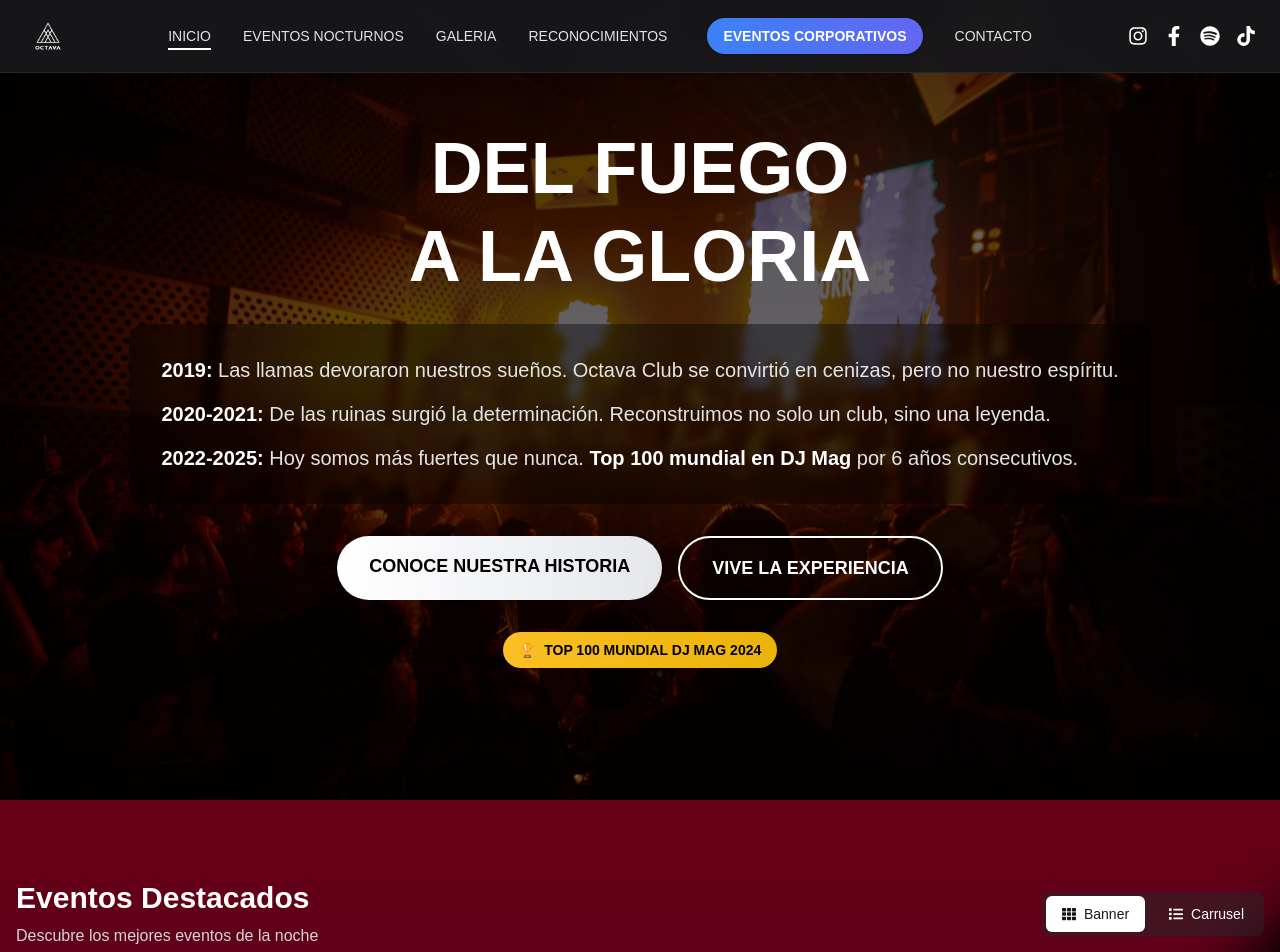
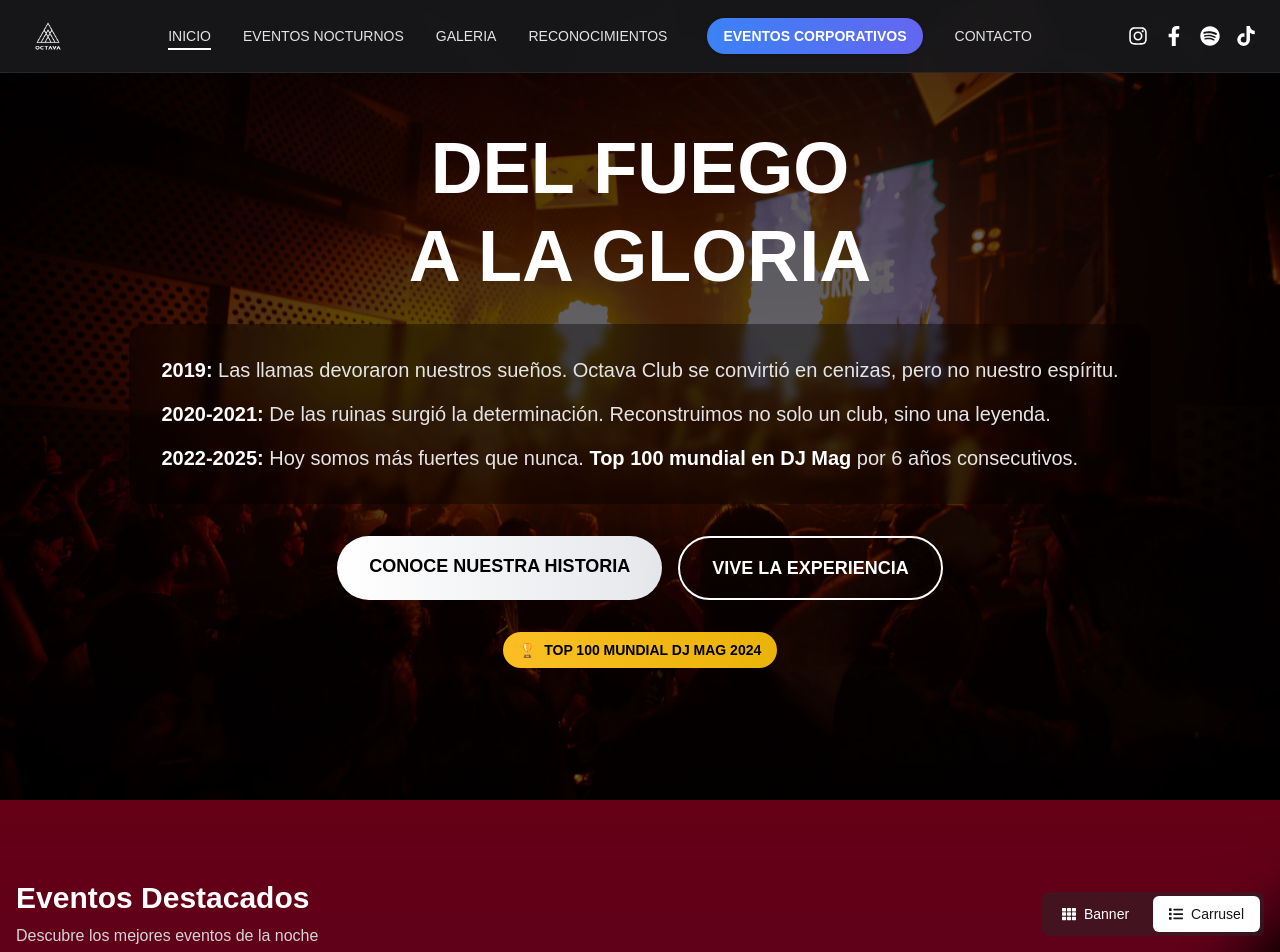
Before and after one commit to OctavaTech/page-octava-club, a Next.js app: page / in a window 1280 px wide. Shown: the top 952 px of the page. Built offline with nearby package versions, Linux system fonts and the light colour scheme; no server answers.

Commit message:
update view carousel

```diff
--- a/src/app/components/EventsDisplay.tsx
+++ b/src/app/components/EventsDisplay.tsx
@@ -13,7 +13,7 @@ interface EventsDisplayProps {
 type DisplayMode = 'banner' | 'carousel';
 
 const EventsDisplay: React.FC<EventsDisplayProps> = ({ events, loading }) => {
-  const [displayMode, setDisplayMode] = useState<DisplayMode>('banner');
+  const [displayMode, setDisplayMode] = useState<DisplayMode>('carousel');
 
   return (
     <div className="w-full">
```
